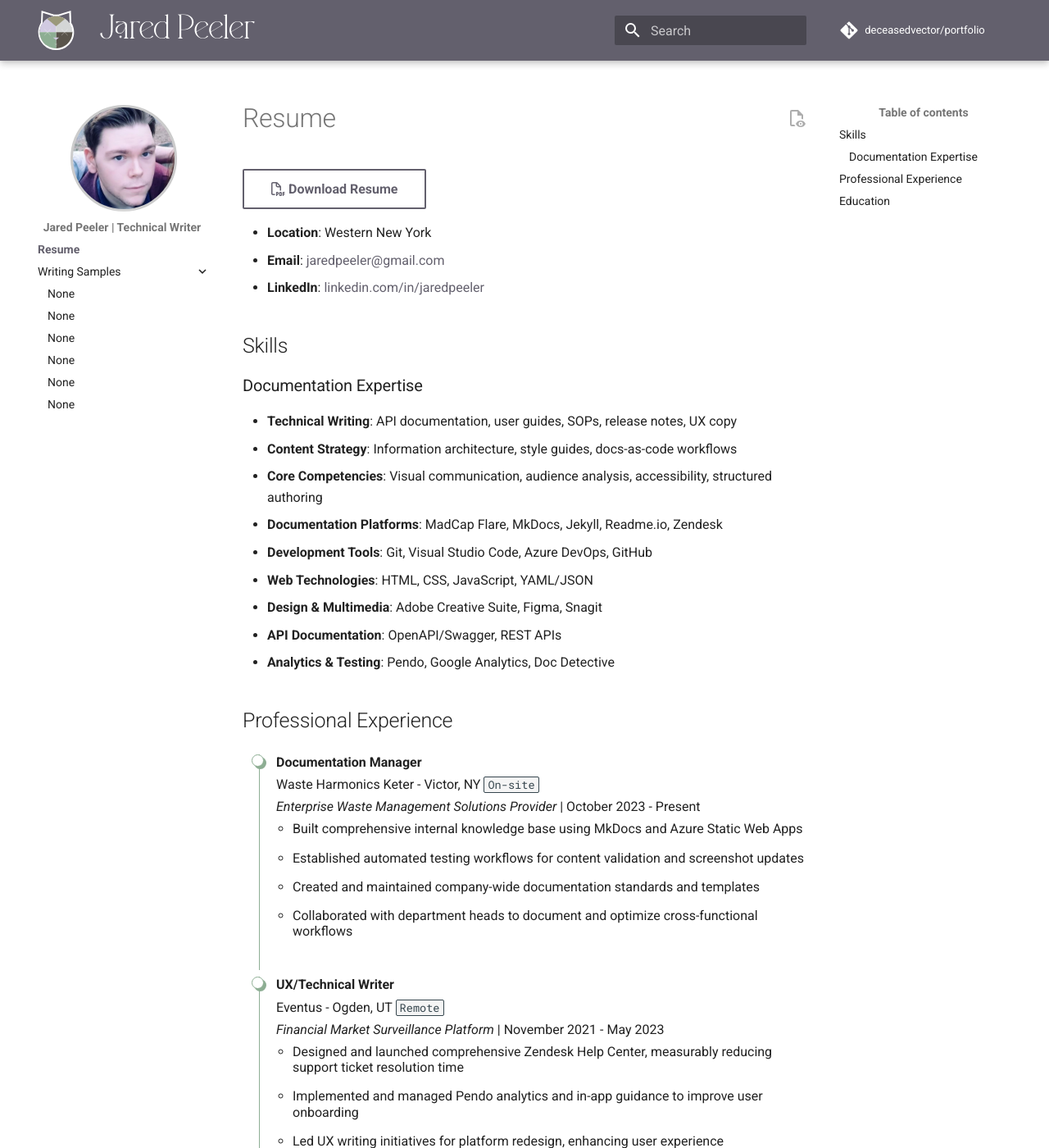
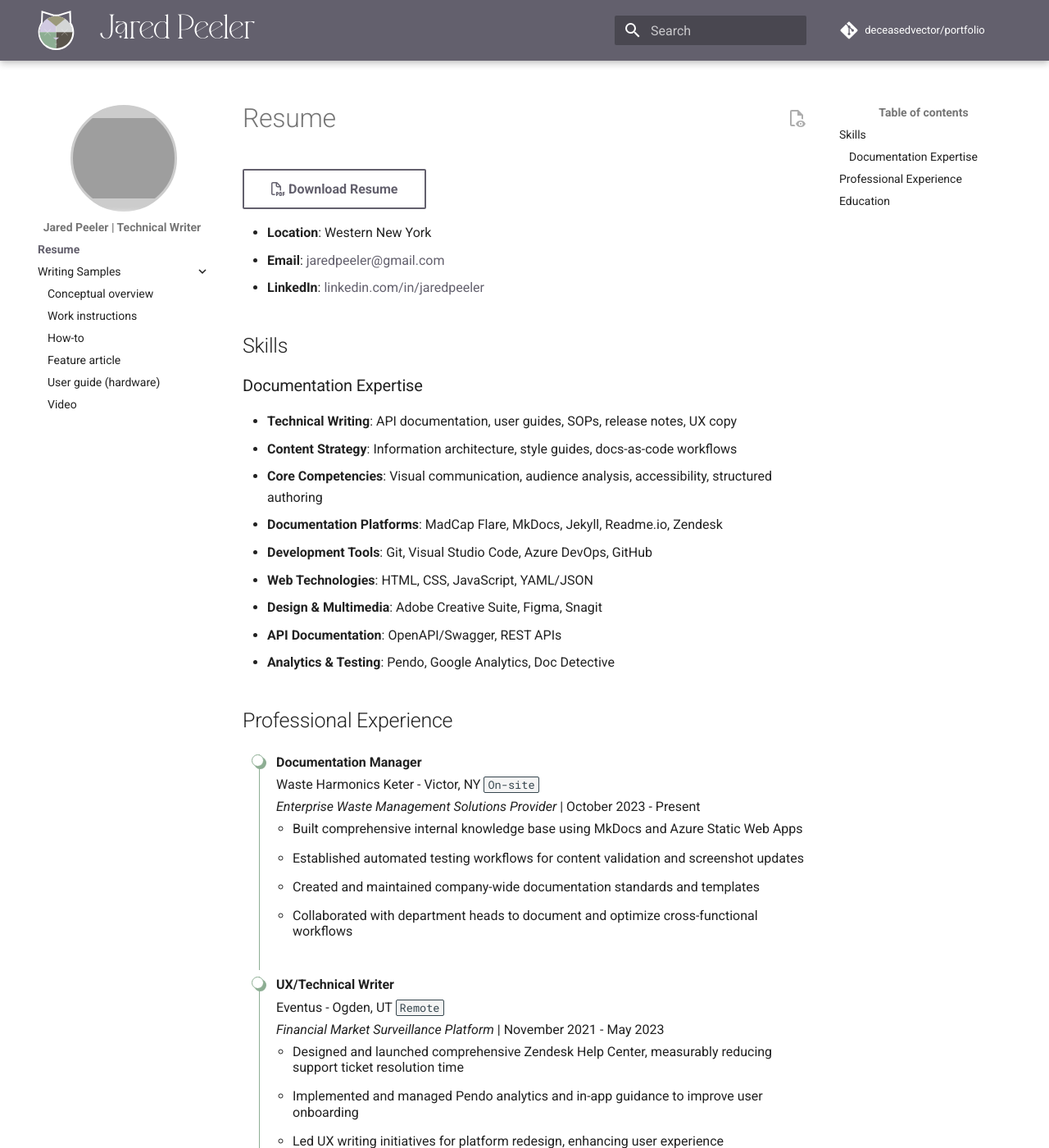
Before and after one commit to deceasedvector/portfolio, an MkDocs documentation site: the page built from docs/index.md, in a window 1280 px wide and 1400 px high. Shown: the whole window at 82% size. Built offline with MkDocs 1.6.1 and Material for MkDocs 9.7.7, drawn with Linux system fonts in a browser that asks for light colours; comment, search, counter and statistics services are not loaded; some of the changed lines change nothing that is shown; some of the changed text lies outside the part shown; grey boxes are pictures that could not be loaded.

Commit message:
Updated nav and face pic

```diff
--- a/docs/stylesheets/extra.css
+++ b/docs/stylesheets/extra.css
@@ -49,7 +49,7 @@
     height: 130px;
     width: 130px;
     background-color: #ccc;
-    background-image: url(../assets/images/my-face.jpg);
+    background-image: url(../assets/images/my-face-1.jpg);
     background-size: 130px;
     background-repeat: no-repeat;
     background-position: center;
--- a/mkdocs.yml
+++ b/mkdocs.yml
@@ -113,9 +113,9 @@
 
   - index.md
   - Writing Samples:
-    - conceptual-overview.md
-    - sop.md
-    - how-to.md
-    - feature-article.md
-    - user-guide-hardware.md
-    - video.md
+    - writing-samples/conceptual-overview.md
+    - writing-samples/sop.md
+    - writing-samples/how-to.md
+    - writing-samples/feature-article.md
+    - writing-samples/user-guide-hardware.md
+    - writing-samples/video.md
```
Also changed, not shown: docs/assets/images/my-face-2.jpg (added).
